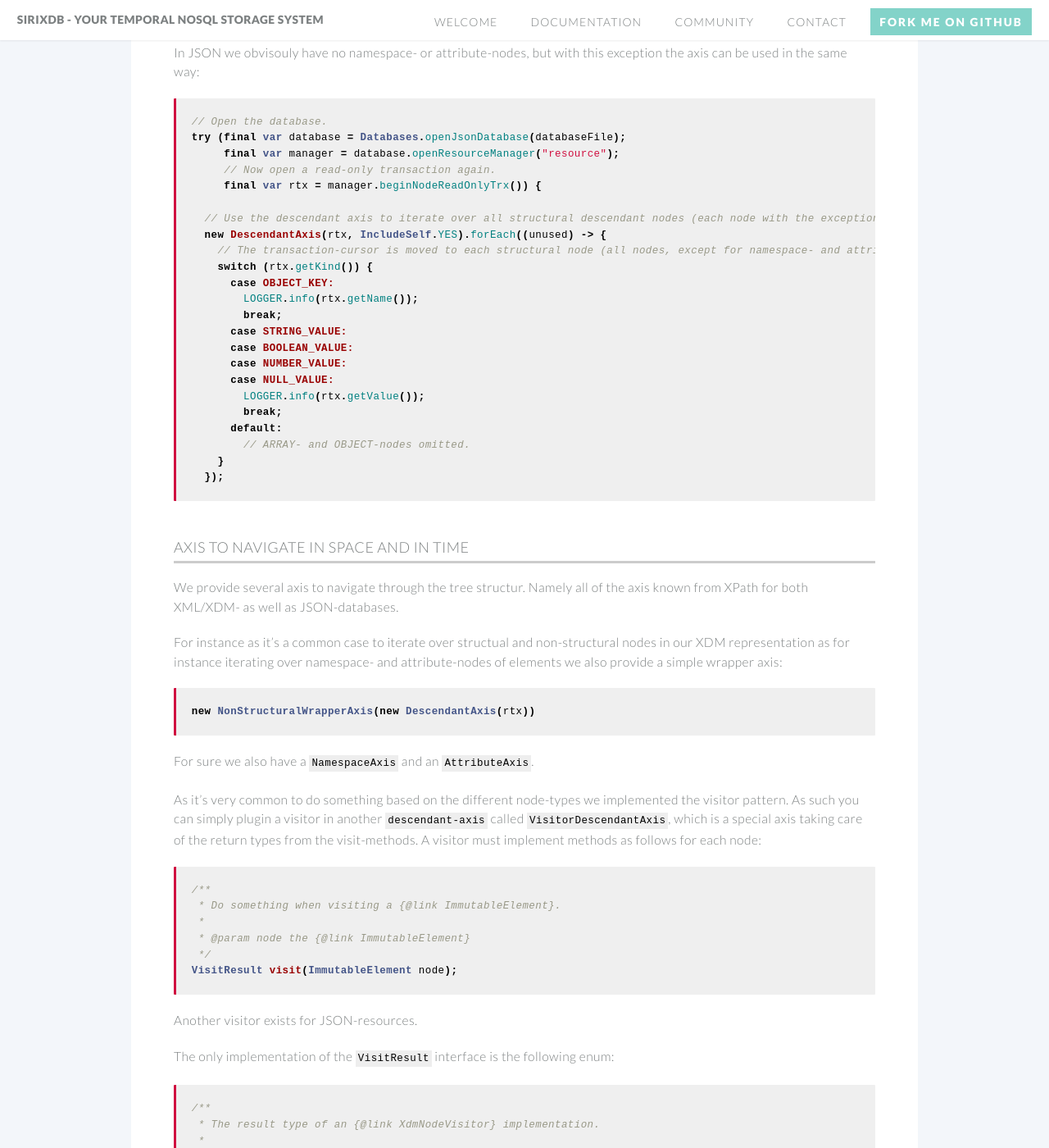
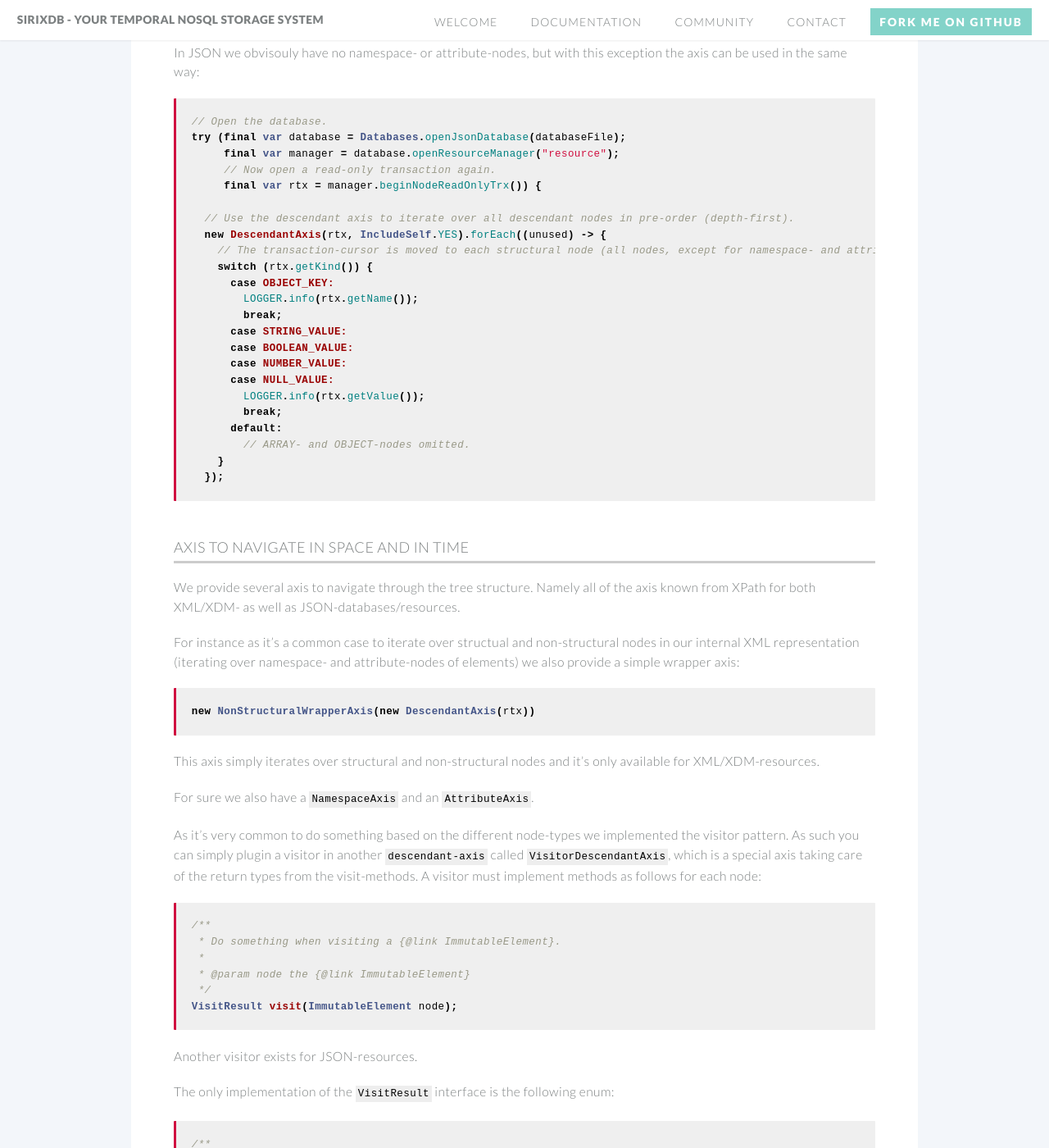
Before and after one commit to sirixdb/sirixdb.github.io, a Jekyll site: the page built from transactional-cursor-api.md, in a window 1280 px wide and 1400 px high, scrolled down 4576 px. Shown: the whole window at 82% size. Built offline with Jekyll 4.4.1, drawn with Linux system fonts in a browser that asks for light colours; our own code applies the rules of GitHub Pages for plain Markdown files; some of the changed text lies outside the part shown.

Commit message:
Update transactional-cursor-api.md

````diff
--- a/transactional-cursor-api.md
+++ b/transactional-cursor-api.md
@@ -198,7 +198,7 @@ try (final var database = Databases.openJsonDatabase(databaseFile);
      // Now open a read-only transaction again.
      final var rtx = manager.beginNodeReadOnlyTrx()) {
 
-  // Use the descendant axis to iterate over all structural descendant nodes (each node with the exception of namespace- and attribute-nodes) in pre-order (depth-first).
+  // Use the descendant axis to iterate over all descendant nodes in pre-order (depth-first).
   new DescendantAxis(rtx, IncludeSelf.YES).forEach((unused) -> {
     // The transaction-cursor is moved to each structural node (all nodes, except for namespace- and attributes in preorder).
     switch (rtx.getKind()) {
@@ -218,13 +218,15 @@ try (final var database = Databases.openJsonDatabase(databaseFile);
 ```
 
 ### Axis to navigate in space and in time
-We provide several axis to navigate through the tree structur. Namely all of the axis known from XPath for both XML/XDM- as well as JSON-databases.
+We provide several axis to navigate through the tree structure. Namely all of the axis known from XPath for both XML/XDM- as well as JSON-databases/resources.
 
-For instance as it's a common case to iterate over structual and non-structural nodes in our XDM representation as for instance  iterating over namespace- and attribute-nodes of elements we also provide a simple wrapper axis:
+For instance as it's a common case to iterate over structual and non-structural nodes in our internal XML representation (iterating over namespace- and attribute-nodes of elements) we also provide a simple wrapper axis:
 
 ```java
 new NonStructuralWrapperAxis(new DescendantAxis(rtx))
 ```
+
+This axis simply iterates over structural and non-structural nodes and it's only available for XML/XDM-resources.
 
 For sure we also have a `NamespaceAxis` and an `AttributeAxis`.
 
@@ -313,11 +315,11 @@ In order to achieve much more query power you can chain several axis with the `N
 ```java
 // XPath expression /p:a/b/text()
 // Part: /p:a
-final var childA = new FilterAxis<XdmNodeReadTrx>(new ChildAxis(rtx), new NameFilter(rtx, "p:a"));
+final var childA = new FilterAxis<>(new ChildAxis(rtx), new NameFilter(rtx, "p:a"));
 // Part: /b
-final var childB = new FilterAxis<XdmNodeReadTrx>(new ChildAxis(rtx), new NameFilter(rtx, "b"));
+final var childB = new FilterAxis<>(new ChildAxis(rtx), new NameFilter(rtx, "b"));
 // Part: /text()
-final var text = new FilterAxis<XdmNodeReadTrx>(new ChildAxis(rtx), new TextFilter(rtx));
+final var text = new FilterAxis<>(new ChildAxis(rtx), new TextFilter(rtx));
 // Part: /p:a/b/text()
 final var axis = new NestedAxis(new NestedAxis(childA, childB), text);
 ```
````
